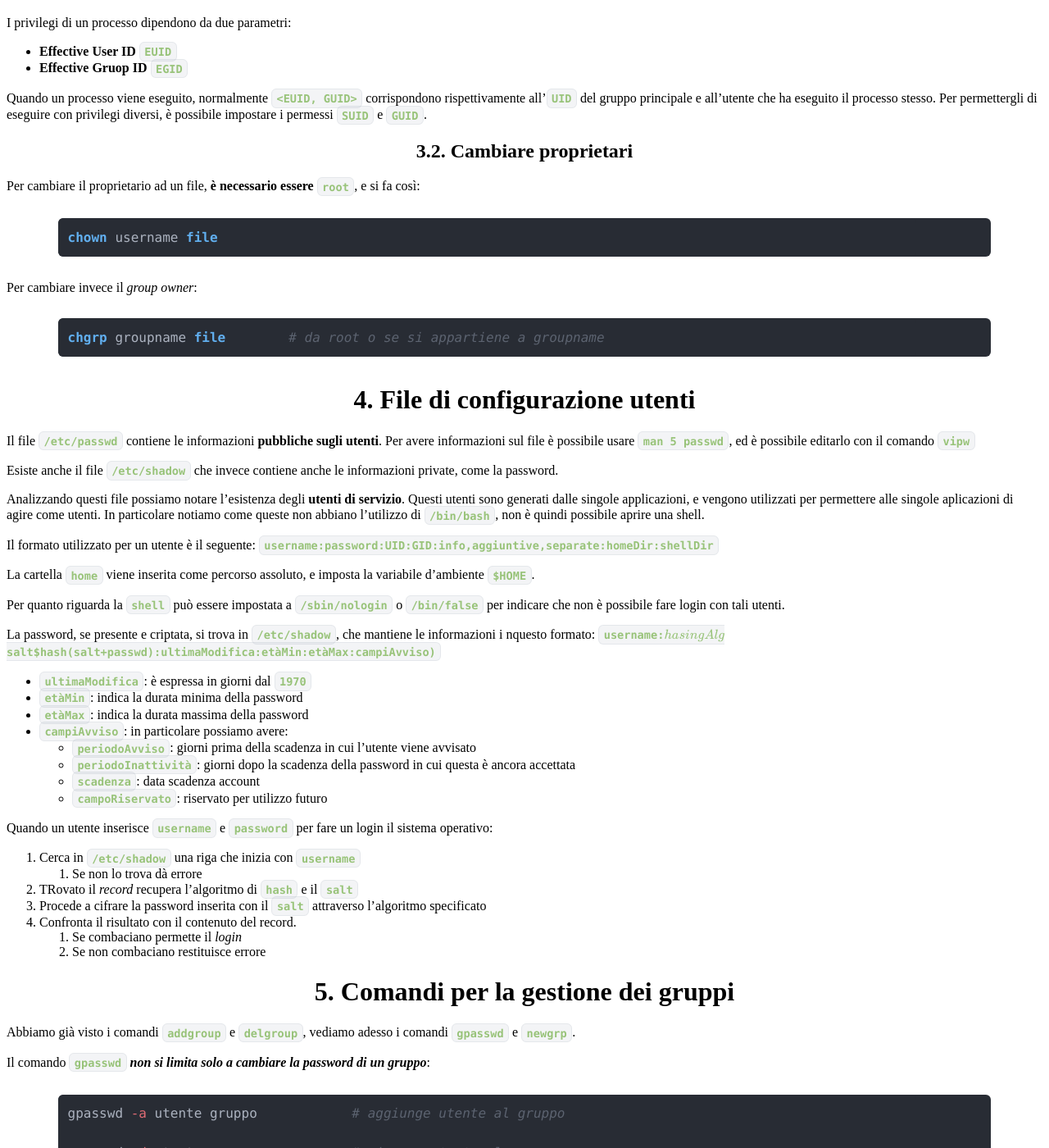
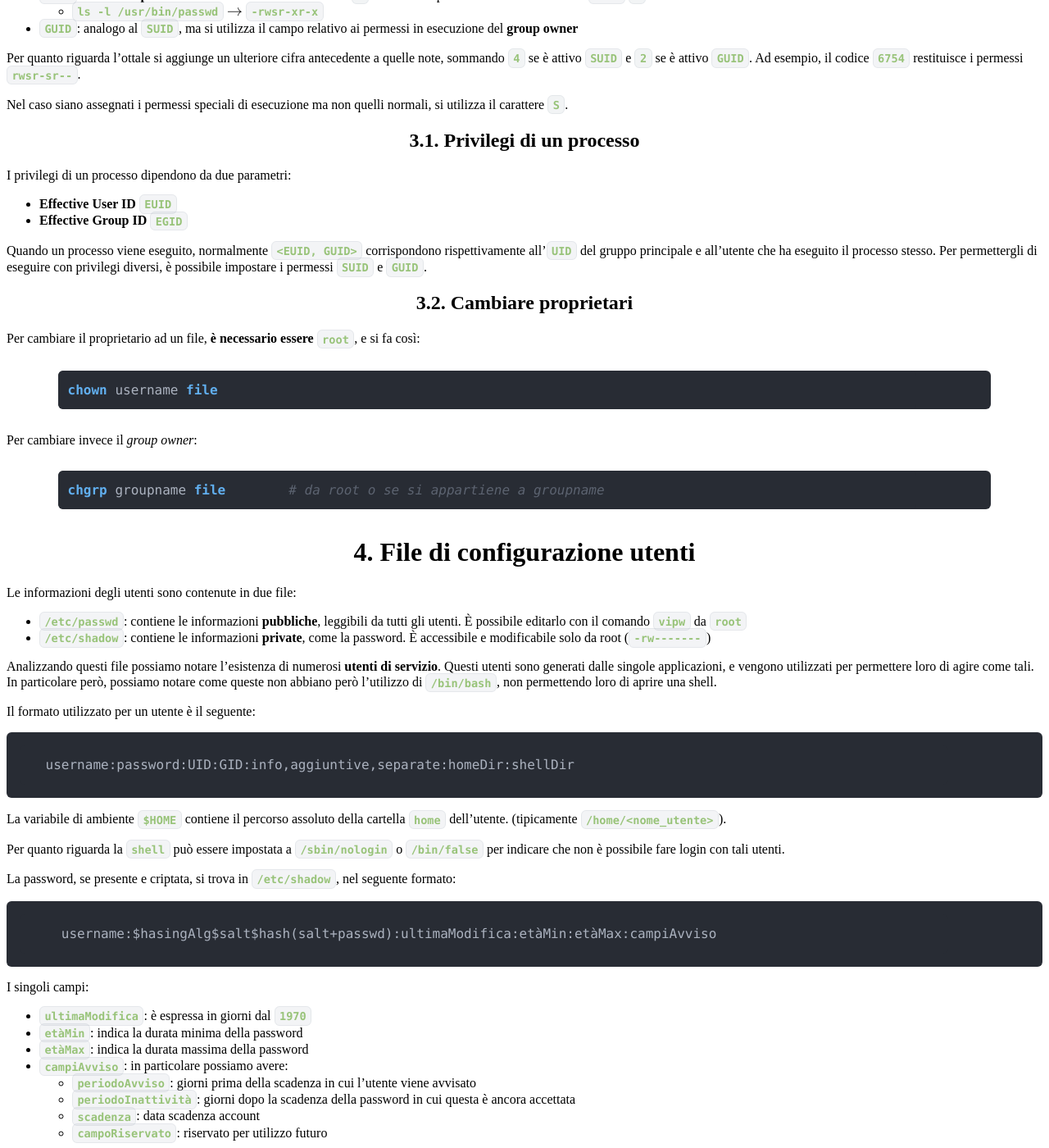
Before and after one commit to Gabriele-D-Cambria/Appunti-Sistemi-Operativi-2025-2026, a Jekyll site: the page built from laboratorio/Utenti e Gruppi.md, in a window 1280 px wide and 1400 px high, scrolled down 2635 px. Shown: the whole window at 82% size. Built offline with Jekyll 4.4.1, drawn with Linux system fonts in a browser that asks for light colours; nearby versions of some CDN libraries; our own code applies the rules of GitHub Pages for plain Markdown files; some of the changed text lies outside the part shown.

Commit message:
Corretta la grammatica del file `Utenti e Gruppi`

````diff
--- a/laboratorio/Utenti e Gruppi.md
+++ b/laboratorio/Utenti e Gruppi.md
@@ -7,8 +7,8 @@ title: Utenti e Gruppi
 - [1. Indice](#1-indice)
 - [2. Utenti e Gruppi](#2-utenti-e-gruppi)
 - [3. Permessi di accesso al filesystem](#3-permessi-di-accesso-al-filesystem)
-  - [3.1. Privilegi di un processo](#31-privilegi-di-un-processo)
-  - [3.2. Cambiare proprietari](#32-cambiare-proprietari)
+	- [3.1. Privilegi di un processo](#31-privilegi-di-un-processo)
+	- [3.2. Cambiare proprietari](#32-cambiare-proprietari)
 - [4. File di configurazione utenti](#4-file-di-configurazione-utenti)
 - [5. Comandi per la gestione dei gruppi](#5-comandi-per-la-gestione-dei-gruppi)
 
@@ -72,12 +72,22 @@ Stessa cosa accade per le directory:
 - `x`: permette di attraversare una cartella. Se negato non è possibile utilizzare `cd` sulla directory
 
 Per visualizzare i permessi di un file o di una directory, si utilizza il comando `ls -l`. Per ogni voce il formato sarà il seguente:
-```log
-abbbcccddd n owner_name group_owner_name size date time name
+
+```
+┌─── Tipo (d=directory, -=file, l=link)
+│
+│ ┌────────── Permessi Owner
+│ │  ┌─────── Permessi Group Owner
+│ │  │  ┌──── Permessi Others
+│ │  │  │
+│ │  │  │                 Dimensione (byte) ──┐           ┌── Data/ora ultima modifica
+│┌┴┐┌┴┐┌┴┐                                   ┌┴┐  ┌───────┴──────┐
+drwxr-xr-x  2  owner_name  group_owner_name  512  2008-11-04 16:58  nome
+            │
+            └── Numero di hard link
 ```
 
-La stringa iniziale `abbbcccddd` rappresenta proprio i permessi. `a` indica se la voce è un file `-` o una directory `d`. Le altre triple indicano, in ordine: **Permessi owner** (`bbb`), **Permessi group owner** (`ccc`) e **Permessi others** (`ddd`).
-Le triple sono _cifre in base 8_, ottenute sommando:
+Le triple dei permessi sono codificate _cifre in base 8_, ottenute sommando:
 - 1 se è permessa l'esecuzione
 - 2 se è permessa la scrittura
 - 4 se è permessa l'esecuzione
@@ -117,7 +127,7 @@ Nel caso siano assegnati i permessi speciali di esecuzione ma non quelli normali
 
 I privilegi di un processo dipendono da due parametri:
 - **Effective User ID** `EUID`
-- **Effective Gruop ID** `EGID`
+- **Effective Group ID** `EGID`
 
 Quando un processo viene eseguito, normalmente `<EUID, GUID>` corrispondono rispettivamente all'`UID` del gruppo principale e all'utente che ha eseguito il processo stesso. Per permettergli di eseguire con privilegi diversi, è possibile impostare i permessi `SUID` e `GUID`.
 
@@ -135,19 +145,27 @@ chgrp groupname file		# da root o se si appartiene a groupname
 
 # 4. File di configurazione utenti
 
-Il file `/etc/passwd` contiene le informazioni **pubbliche sugli utenti**. Per avere informazioni sul file è possibile usare `man 5 passwd`, ed è possibile editarlo con il comando `vipw`
+Le informazioni degli utenti sono contenute in due file:
+- `/etc/passwd`: contiene le informazioni **pubbliche**, leggibili da tutti gli utenti. È possibile editarlo con il comando `vipw` da `root`
+- `/etc/shadow`: contiene le informazioni **private**, come la password. È accessibile e modificabile solo da root (`-rw-------`)
 
-Esiste anche il file `/etc/shadow` che invece contiene anche le informazioni private, come la password.
+Analizzando questi file possiamo notare l'esistenza di numerosi **utenti di servizio**. Questi utenti sono generati dalle singole applicazioni, e vengono utilizzati per permettere loro di agire come tali. In particolare però, possiamo notare come queste non abbiano però l'utilizzo di `/bin/bash`, non permettendo loro di aprire una shell.
 
-Analizzando questi file possiamo notare l'esistenza degli **utenti di servizio**. Questi utenti sono generati dalle singole applicazioni, e vengono utilizzati per permettere alle singole aplicazioni di agire come utenti. In particolare notiamo come queste non abbiano l'utilizzo di `/bin/bash`, non è quindi possibile aprire una shell.
+Il formato utilizzato per un utente è il seguente:
+```passwd
+  username:password:UID:GID:info,aggiuntive,separate:homeDir:shellDir
+```
 
-Il formato utilizzato per un utente è il seguente: `username:password:UID:GID:info,aggiuntive,separate:homeDir:shellDir`
-
-La cartella `home` viene inserita come percorso assoluto, e imposta la variabile d'ambiente `$HOME`.
+La variabile di ambiente `$HOME` contiene il percorso assoluto della cartella `home` dell'utente. (tipicamente `/home/<nome_utente>`).
 
 Per quanto riguarda la `shell` può essere impostata a `/sbin/nologin` o `/bin/false` per indicare che non è possibile fare login con tali utenti.
 
-La password, se presente e criptata, si trova in `/etc/shadow`, che mantiene le informazioni i nquesto formato: `username:$hasingAlg$salt$hash(salt+passwd):ultimaModifica:etàMin:etàMax:campiAvviso)`
+La password, se presente e criptata, si trova in `/etc/shadow`, nel seguente formato:
+```shadow
+	username:$hasingAlg$salt$hash(salt+passwd):ultimaModifica:etàMin:etàMax:campiAvviso
+```
+
+I singoli campi:
 - `ultimaModifica`: è espressa in giorni dal `1970`
 - `etàMin`: indica la durata minima della password
 - `etàMax`: indica la durata massima della password
@@ -160,7 +178,7 @@ La password, se presente e criptata, si trova in `/etc/shadow`, che mantiene le
 Quando un utente inserisce `username` e `password` per fare un login il sistema operativo:
 1. Cerca in `/etc/shadow` una riga che inizia con `username`
    1. Se non lo trova dà errore
-2. TRovato il _record_ recupera l'algoritmo di `hash` e il `salt`
+2. Trovato il _record_ recupera l'algoritmo di `hash` e il `salt`
 3. Procede a cifrare la password inserita con il `salt` attraverso l'algoritmo specificato
 4. Confronta il risultato con il contenuto del record.
    1. Se combaciano permette il _login_
@@ -201,4 +219,12 @@ newgrp gruppo
 ```
 
 
-Le informazioni pubbliche sui gruppi si trovano in `/etc/group`. In questo file, apribile con il comando `vigr` si trovano _record_ con il seguente formato: `groupName:password:GID:lista,utenti,del,gruppo`. Anche in questo caso la password, se presente, è **cifrata** e indicata con una `x`. La password si trova, insieme agli admin, in  `/etc/gshadow`. Questo file è apribile con `vigr -s` e contiene _record_: `groupName:pwd_cifrata:GID:admin1,admin2,admin3:membro1,membro2,membro3`
+Le informazioni pubbliche sui gruppi si trovano in `/etc/group`. In questo file, apribile con il comando `vigr` si trovano _record_ con il seguente formato:
+```group
+	groupName:password:GID:lista,utenti,del,gruppo
+```
+
+Anche in questo caso la password, se presente, è **cifrata** e indicata con una `x`. La password si trova, insieme agli admin, in  `/etc/gshadow`. Questo file è apribile con `vigr -s` e contiene _record_:
+```gshadow
+	groupName:pwd_cifrata:GID:admin1,admin2,admin3:membro1,membro2,membro3
+```
````
Also changed, not shown: other parts of laboratorio/Utenti e Gruppi.md (+7 -7 lines), laboratorio/Introduzione ai comandi UNIX.md (+2 -2 lines).
